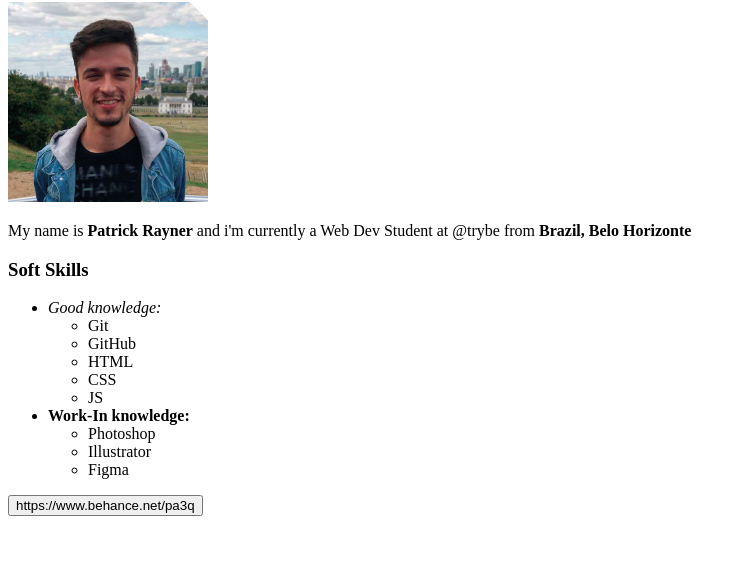
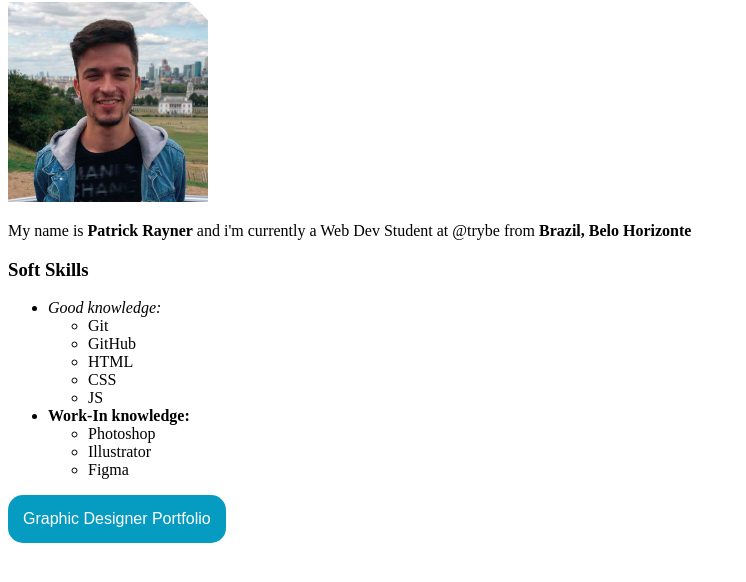
Before and after one commit to patrick-rayner/patrick-rayner.github.io, a plain HTML site: page index.html in a window 1280 px wide. Shown: the part 78-660 px from the top of the page, without its empty margins (0-746 px from the left). Drawn offline with Linux system fonts and the light colour scheme.

Commit message:
adiciona button com link para o portfolio web designer

```diff
--- a/index.html
+++ b/index.html
@@ -27,7 +27,7 @@
     </ul>
   </li>
   </ul>
-  <button>https://www.behance.net/pa3q</button>
+  <a href="https://www.behance.net/pa3q"><button style="background: #069cc2; border-radius: 15px; padding: 15px; cursor: pointer; color: #fff; border: none; font-size: 16px;">Graphic Designer Portfolio</button></a>
 </p>
 
 </body>
```
